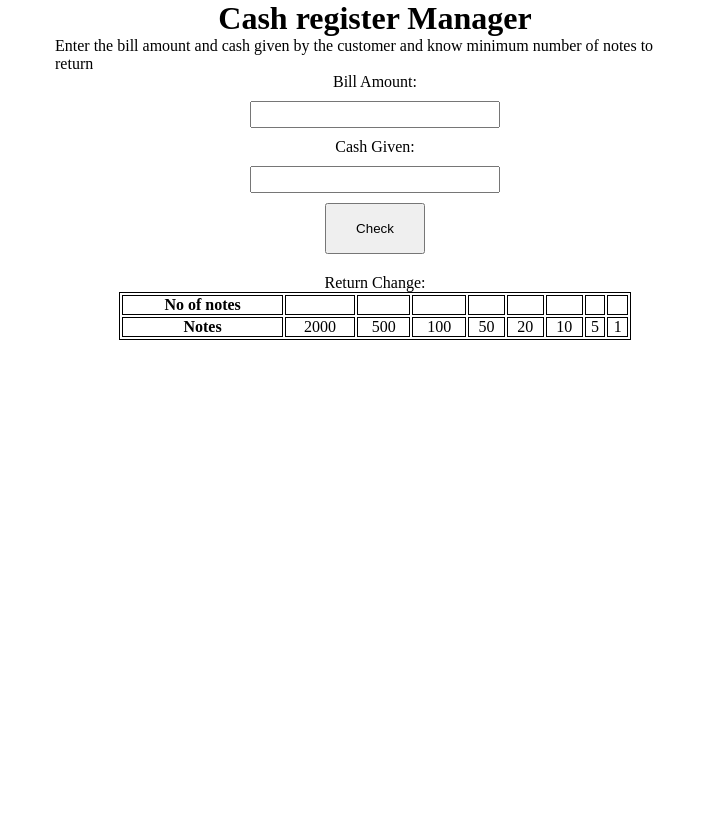
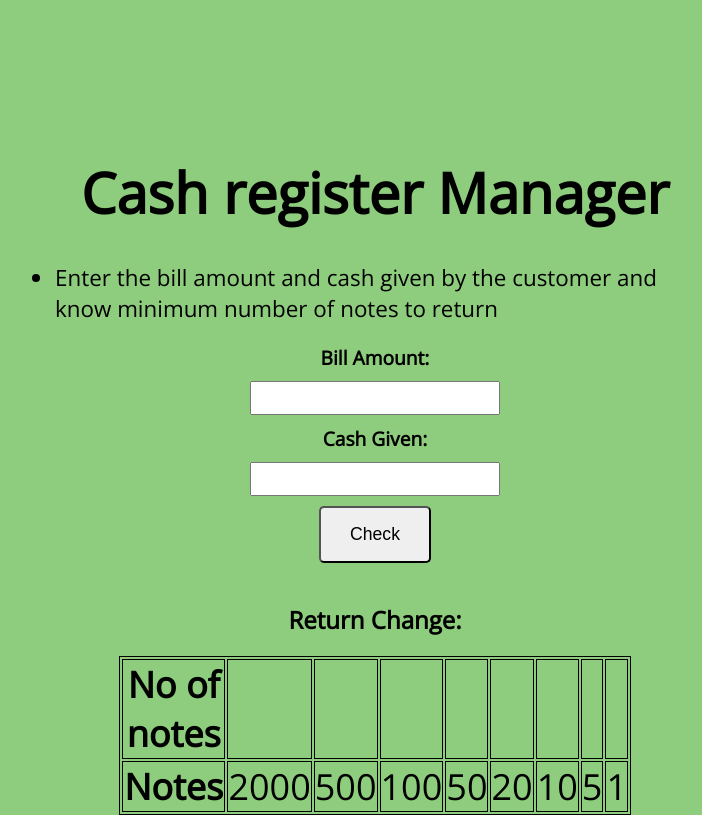
Before and after one commit to gadgetfather/markTen-Cash-register, a plain HTML site: page index.html in a window 1280 px wide. Shown: the whole page, without its empty margins (265-967 px from the left). Drawn offline with nearby package versions, Linux system fonts and the light colour scheme.

Commit message:
Update style.css
added css

```diff
--- a/style.css
+++ b/style.css
@@ -1,9 +1,41 @@
+@import url('https://fonts.googleapis.com/css2?family=Open+Sans&display=swap');
 *{
     margin: 0;
     padding: 0;
     box-sizing: border-box;
 }
 
+body{
+    margin-top: 12%;
+    background-color: #8ECD7D;
+    font-family: 'Open Sans', sans-serif;
+}
+
+label{
+    font-size: 1.2rem;
+    font-weight: bold;
+}
+
+caption{
+    padding-bottom:20px ;
+    font-weight: bold;
+}
+
+.heading{
+    margin-bottom: 5%;
+    font-size: 350%;
+}
+.description{
+    font-size: 1.4rem;
+    padding-bottom: 20px;
+    display: list-item;
+    list-style-type:disc;
+}
+
+#error-message{
+    font-size: 1.3rem;
+    padding-bottom: 20px;
+}
 
 .container{
     display: flex;
@@ -18,14 +50,23 @@ input{
     padding: 4px;
     margin-top: 10px;
     margin-bottom: 10px;
+    font-size: 1.2rem;
+
+}
+button:hover{
+    background-color: #009AB0; /* Green */
+  color: black;
 }
 button{
-    width: 100px;
+    width: 7rem;
     padding: 1rem;
+    border-radius: 5px;
     margin-bottom: 20px;
+    font-size: 1.1rem;
 }
 table,th,td{
     border: 1px solid black;
+    font-size: 150%;
 
 }
 td{
```
